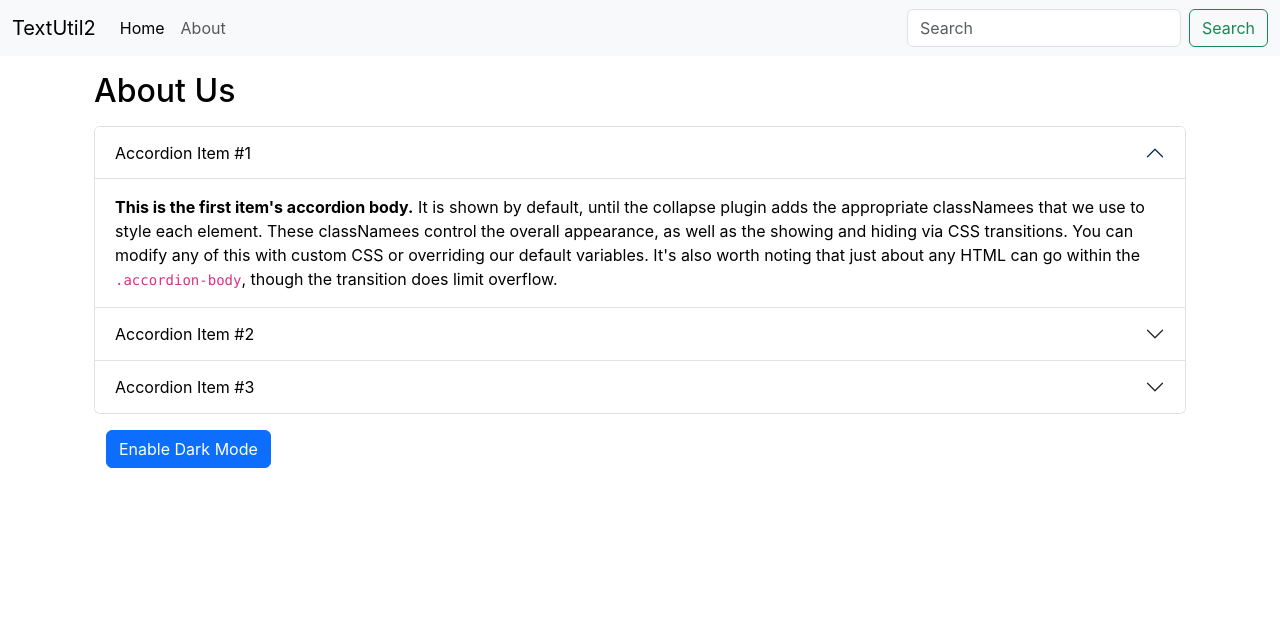
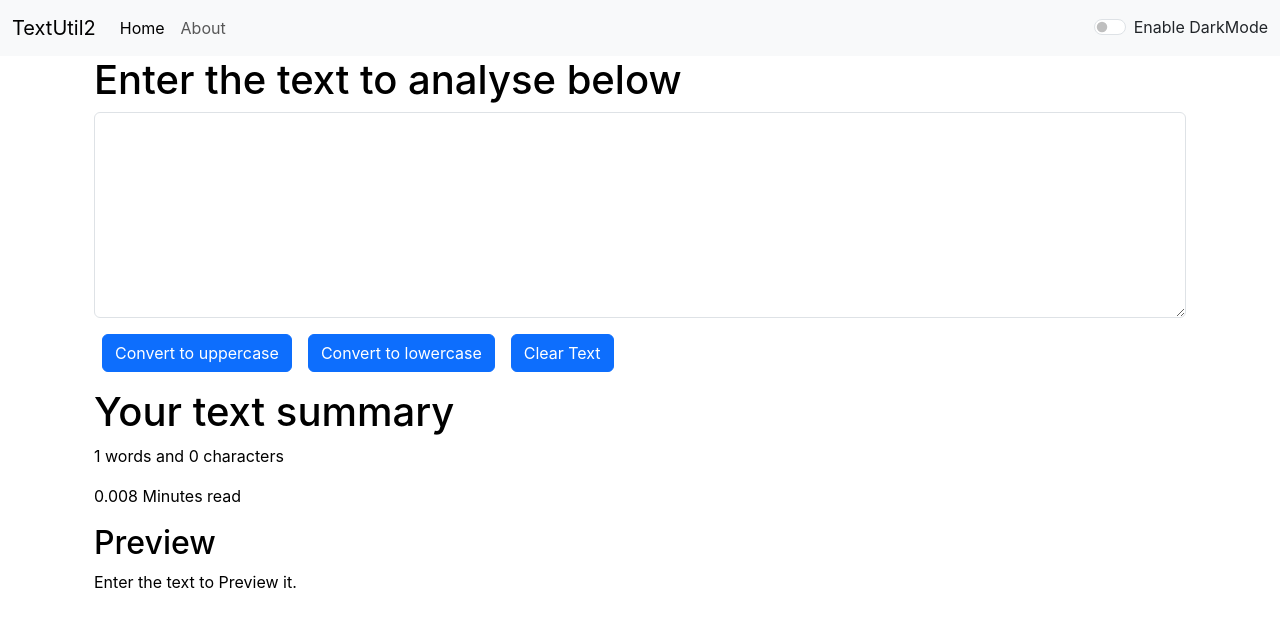
Before and after one commit to RUDRAPATEL19/TextUtils_ReactProject01, a React (Create React App) app: page / in a window 1280 px wide. Shown: the top 626 px of the page. Built offline with nearby package versions, Linux system fonts and the light colour scheme.

Commit message:
TestUtil: Enhenced dark and light mode button

```diff
--- a/src/App.js
+++ b/src/App.js
@@ -1,13 +1,25 @@
+import { useState } from 'react';
 import './App.css';
-import About from './components/About';
 import Navbar from './components/Navbar';
+import TextForm from './components/TextForm';
 
 function App() {
+  const [mode, setMode] = useState('light')   // Whether dark mode is enabled or not
+
+  const toggleMode = () => {
+    if(mode === 'light'){
+      setMode('dark')
+      document.body.style.backgroundColor = '#00183bff'
+    }else{
+      setMode('light')
+      document.body.style.backgroundColor = 'white'
+    }
+  }
   return (
     <>
-      <Navbar title="TextUtil2" nothing = 'Home' about2 = 'About'/>
+      <Navbar title="TextUtil2" nothing = 'Home' about2 = 'About' mode = {mode} toggleMode={toggleMode}/>
       <div className="container">
-      <About/>
+      <TextForm heading="Enter the text to analyse below" mode={mode}/>
       </div>
     </>
   );
--- a/src/components/Navbar.js
+++ b/src/components/Navbar.js
@@ -4,7 +4,7 @@
 
 export default function Navbar(props) {
   return (
-    <nav className="navbar navbar-expand-lg bg-light">
+    <nav className={`navbar navbar-expand-lg navbar-${props.mode} bg-${props.mode}`}>
         <div className="container-fluid">
             <a className="navbar-brand" href="/">{props.title}</a>
             <button className="navbar-toggler" type="button" data-bs-toggle="collapse" data-bs-target="#navbarSupportedContent" aria-controls="navbarSupportedContent" aria-expanded="false" aria-label="Toggle navigation">
@@ -20,10 +20,14 @@
                 </li>
 
             </ul>
-            <form className="d-flex" role="search">
+            {/* <form className="d-flex" role="search">
                 <input className="form-control me-2" type="search" placeholder="Search" aria-label="Search"/>
                 <button className="btn btn-outline-success" type="submit">Search</button>
-            </form>
+            </form> */}
+            <div className={`form-check form-switch text-${props.mode === 'light'?'dark' : 'light'}`}>
+                <input className="form-check-input" onClick={props.toggleMode} type="checkbox" role="switch" id="flexSwitchCheckDefault"/>
+                <label className="form-check-label" htmlFor="flexSwitchCheckDefault">Enable DarkMode</label>
+            </div>
             </div>
         </div>
     </nav>
--- a/src/components/TextForm.js
+++ b/src/components/TextForm.js
@@ -13,7 +13,6 @@
     }
 
     const handleClearClick = () => {
-        let newText = text.toLowerCase();
         setText('')
     }
 
@@ -24,21 +23,24 @@
     const [text, setText] = useState('');
     return (
         <>
-        <div className="container">
+        <div className="container" style={{color: props.mode === 'light'?'black' : 'white'}}>
             <h1>{props.heading}</h1>
             <div className="mb-3">
-            <textarea className="form-control" value={text} onChange={handleOnChange} id="myBox" rows="8"></textarea>
+            <textarea className="form-control" value={text} onChange={handleOnChange}
+                style={{backgroundColor: props.mode === 'light'?'white' : 'grey',
+                        color: props.mode === 'light'?'black' : 'white'}} id="myBox" rows="8">
+            </textarea>
             </div>
             <button className="btn btn-primary mx-2" onClick={handleUpClick}>Convert to uppercase</button>
             <button className="btn btn-primary mx-2" onClick={handleLoClick}>Convert to lowercase</button>
             <button className="btn btn-primary mx-2" onClick={handleClearClick}>Clear Text</button>
         </div>
-        <div className="container my-3">
+        <div className="container my-3" style={{color: props.mode === 'light'?'black' : 'white'}}>
             <h1>Your text summary</h1>
             <p>{text.split(" ").length} words and {text.length} characters</p>
             <p>{0.008 * text.split(" ").length} Minutes read</p>
             <h2>Preview</h2>
-            <p>{text}</p>
+            <p>{text.length>0?text:"Enter the text to Preview it."}</p>
         </div>
         </>
     )
```
